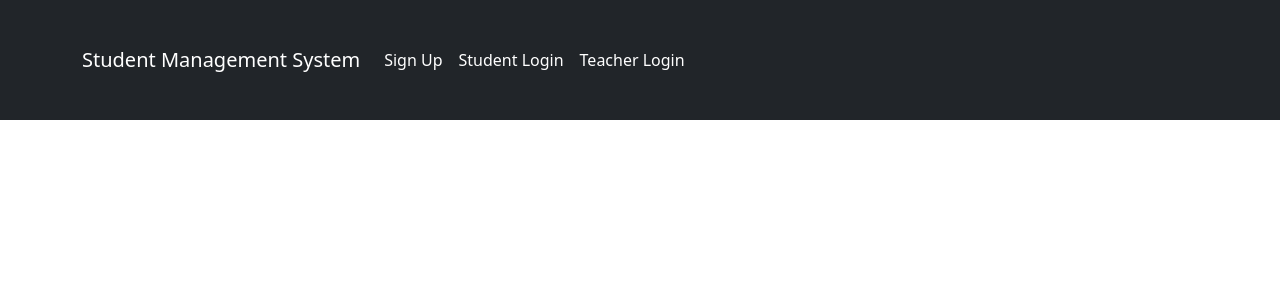
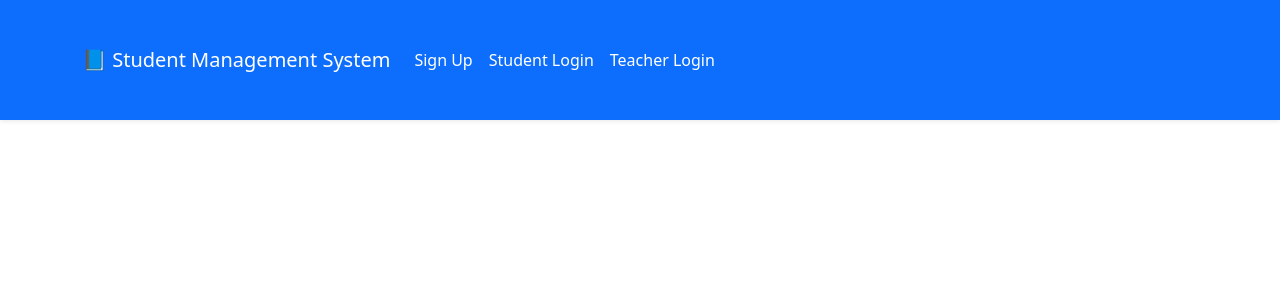
Before and after one commit to Naduladisanayaka494/Student-Management-frontend, a React (Create React App) app: page / in a window 1280 px wide. Shown: the top 300 px of the page. Built offline with nearby package versions, Linux system fonts and the light colour scheme.

Commit message:
changed navbar

```diff
--- a/src/components/Navbar.js
+++ b/src/components/Navbar.js
@@ -7,24 +7,41 @@ const Navbar = () => {
   const token = localStorage.getItem("user"); // Check if token exists in localStorage
 
   return (
-    <nav className="navbar navbar-expand-lg navbar-dark bg-dark">
+    <nav className="navbar navbar-expand-lg navbar-dark bg-primary shadow-sm">
       <div className="container">
-        <Link className="navbar-brand" to="/">
+        <Link className="navbar-brand text-white font-weight-bold" to="/">
+          <span role="img" aria-label="book">
+            📘
+          </span>{" "}
           Student Management System
         </Link>
-        <div className="collapse navbar-collapse">
+        <button
+          className="navbar-toggler"
+          type="button"
+          data-toggle="collapse"
+          data-target="#navbarNav"
+          aria-controls="navbarNav"
+          aria-expanded="false"
+          aria-label="Toggle navigation"
+        >
+          <span className="navbar-toggler-icon"></span>
+        </button>
+        <div className="collapse navbar-collapse" id="navbarNav">
           <ul className="navbar-nav ml-auto">
             {/* Show these links if the user is a teacher */}
             {token && user && user.role === "teacher" && (
               <>
                 <li className="nav-item">
-                  <Link className="nav-link" to="/teacher">
+                  <Link className="nav-link text-light" to="/teacher">
                     Teacher Dashboard
                   </Link>
                 </li>
                 <li className="nav-item">
-                  <Link className="nav-link" to="/teacher/my-courses">
-                    Courses
+                  <Link
+                    className="nav-link text-light"
+                    to="/teacher/my-courses"
+                  >
+                    My Courses
                   </Link>
                 </li>
               </>
@@ -34,12 +51,15 @@ const Navbar = () => {
             {token && user && user.role === "student" && (
               <>
                 <li className="nav-item">
-                  <Link className="nav-link" to="/student">
+                  <Link className="nav-link text-light" to="/student">
                     Student Dashboard
                   </Link>
                 </li>
                 <li className="nav-item">
-                  <Link className="nav-link" to="/student/enrollments">
+                  <Link
+                    className="nav-link text-light"
+                    to="/student/enrollments"
+                  >
                     My Enrollments
                   </Link>
                 </li>
@@ -57,17 +77,17 @@ const Navbar = () => {
               // If no token (user is not logged in), show these links
               <>
                 <li className="nav-item">
-                  <Link className="nav-link" to="/sign-up">
+                  <Link className="nav-link text-light" to="/sign-up">
                     Sign Up
                   </Link>
                 </li>
                 <li className="nav-item">
-                  <Link className="nav-link" to="/student-login">
+                  <Link className="nav-link text-light" to="/student-login">
                     Student Login
                   </Link>
                 </li>
                 <li className="nav-item">
-                  <Link className="nav-link" to="/teacher-login">
+                  <Link className="nav-link text-light" to="/teacher-login">
                     Teacher Login
                   </Link>
                 </li>
```
